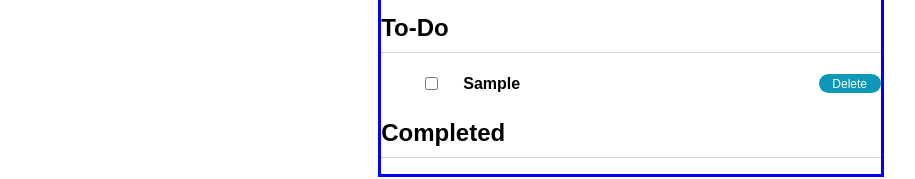
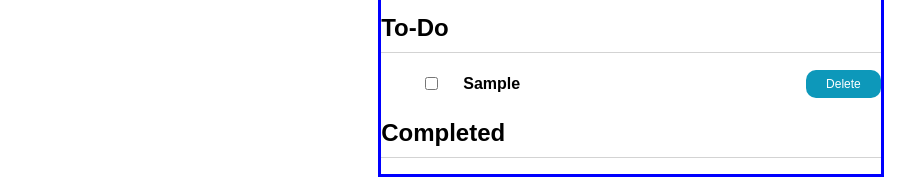
Before and after one commit to adamhinton/inv-todo, a React (Create React App) app: page / in a window 1280 px wide. Both pictures are taken after typing "Sample" into the empty fields and a click on the button "+ Add Task". Shown: the part 203-382 px from the top of the page, without its empty margins (9-924 px from the left). Built offline with nearby package versions, Linux system fonts and the light colour scheme.

Commit message:
better padding for delete btn

```diff
--- a/src/components/SingleTodoItem.js
+++ b/src/components/SingleTodoItem.js
@@ -78,7 +78,7 @@ const StyledButton = styled.button`
   background-color: #0d98ba;
   color: white;
   border-radius: 10px;
-  padding: 2% 3%;
+  padding: 14px 20px;
   font-size: 0.75rem;
   height: 50%;
   display: flex;
```
